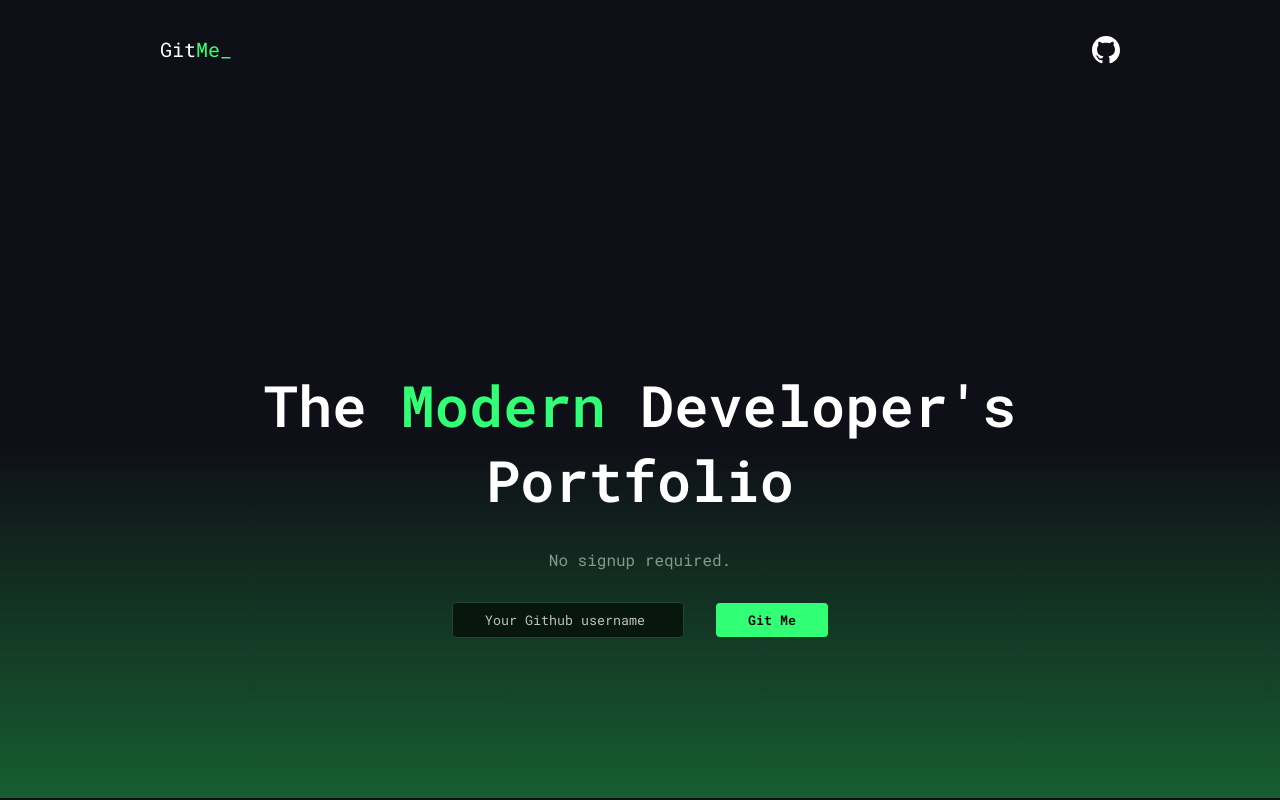
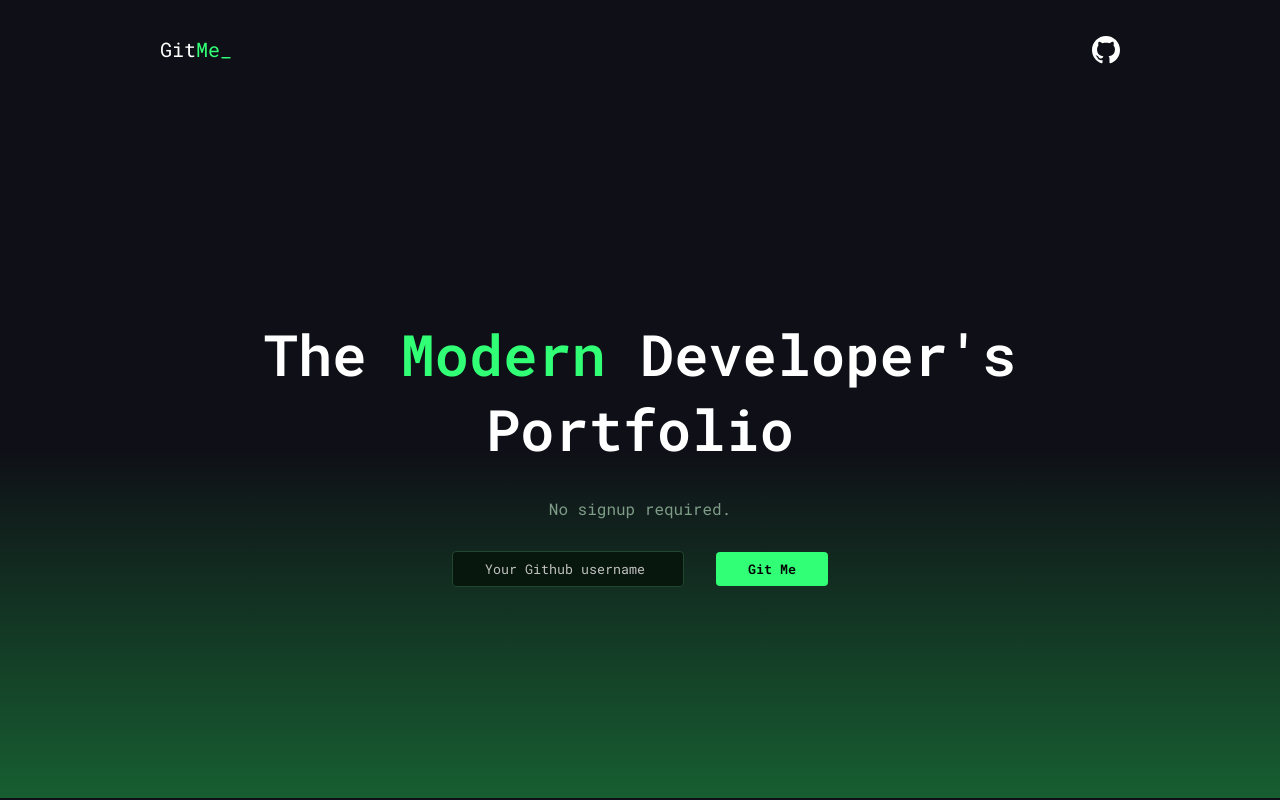
Before and after one commit to neillydev/gitme, a Next.js app: page / in a window 1280 px wide. Built offline with nearby package versions, Linux system fonts and the light colour scheme; a web font is replaced by a local one.

Commit message:
change color references to gitme-green

```diff
--- a/styles/Hero.module.scss
+++ b/styles/Hero.module.scss
@@ -1,4 +1,5 @@
 @import 'fonts';
+@import 'colors';
 
 .heroSection {
     height: calc(100vh - 106px);
@@ -19,7 +20,7 @@
     display: flex;
     flex-direction: column;
     align-items: center;
-    justify-content: flex-end;
+    justify-content: center;
     padding: 8rem 0;
 }
 
@@ -32,7 +33,7 @@
 }
 
 .heroCaption h1 span {
-    color: #31ff75;
+    color: $gitme-green;
 }
 
 
@@ -61,7 +62,7 @@
     }
 
     button {
-        background-color: #31ff75;
+        background-color: $gitme-green;
         border: none;
         outline: none;
         border-radius: 4px;
```
